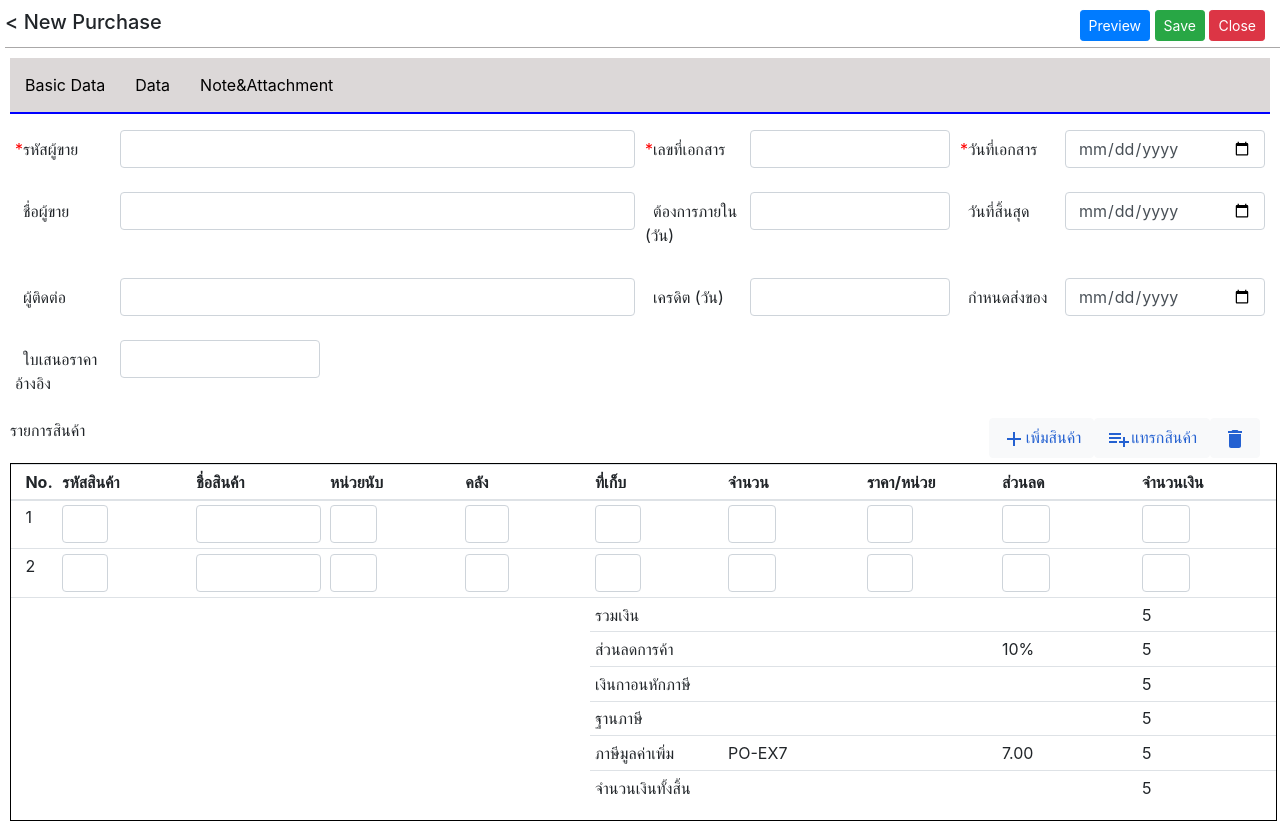
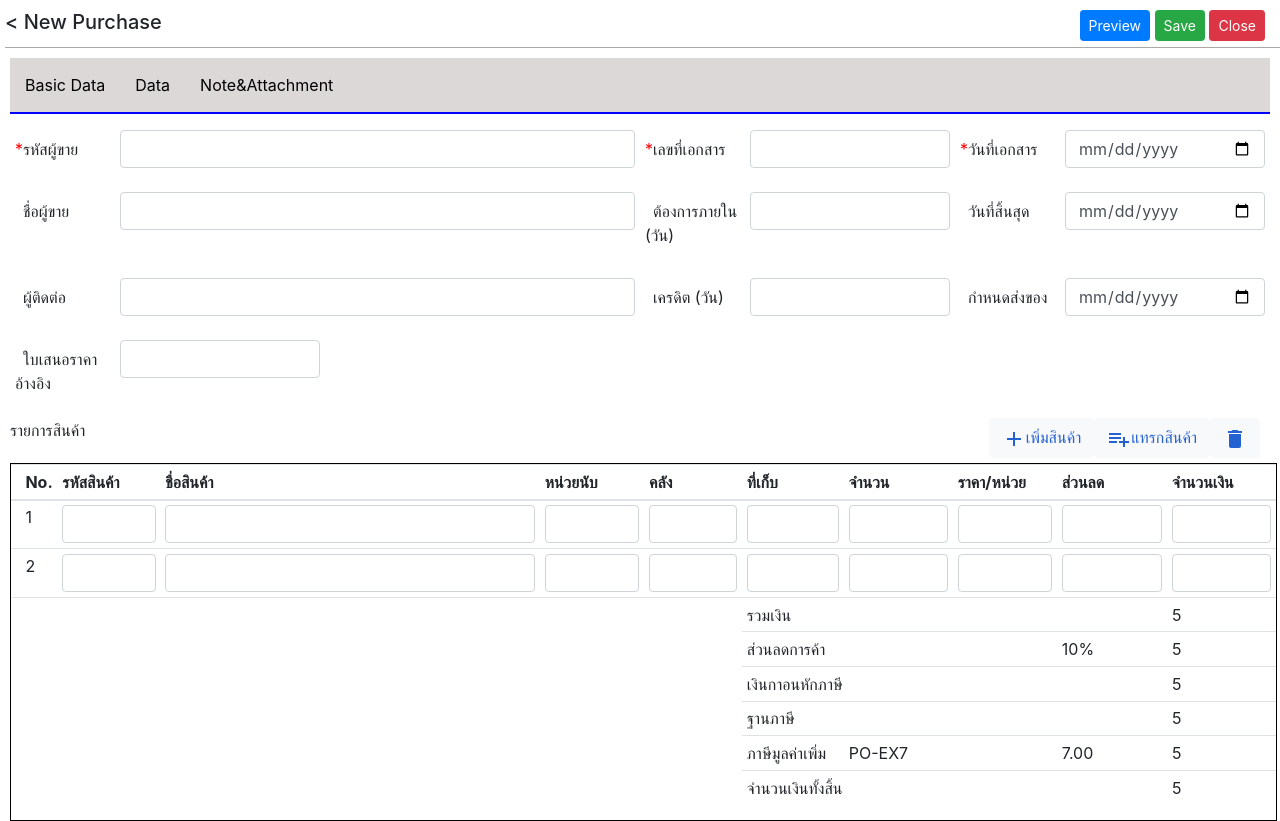
Before and after one commit to theerasak555/Workshop-CRUD, a React (Create React App) app: page /form/basicdata in a window 1280 px wide. Built offline with nearby package versions, Linux system fonts and the light colour scheme.

Commit message:
update table

```diff
--- a/src/Components/Basicdata/Basicdata.js
+++ b/src/Components/Basicdata/Basicdata.js
@@ -218,7 +218,7 @@ const Basicdata = () => {
                             <th></th>
                             <th>No.</th>
                             <th>รหัสสินค้า</th>
-                            <th>ชื่อสินค้า</th>
+                            <th style={{width:"30%"}}>ชื่อสินค้า</th>
                             <th>หน่วยนับ</th>
                             <th>คลัง</th>
                             <th>ที่เก็บ</th>
@@ -236,7 +236,7 @@ const Basicdata = () => {
                             <td>
                                 <Form>
                                     <Form.Row>
-                                        <Col sm="5">
+                                        <Col sm="12">
                                             <Form.Control
                                                 type="text"
                                                 name="productNo"
@@ -250,7 +250,7 @@ const Basicdata = () => {
                             <td>
                                 <Form>
                                     <Form.Row>
-                                        <Col sm="15">
+                                        <Col sm="12">
                                             <Form.Control
                                                 type="text"
                                                 name="productName"
@@ -264,7 +264,7 @@ const Basicdata = () => {
                             <td>
                                 <Form>
                                     <Form.Row>
-                                        <Col sm="5">
+                                        <Col sm="12">
                                             <Form.Control
                                                 type="text"
                                                 name="unit"
@@ -277,7 +277,7 @@ const Basicdata = () => {
                             </td>
                             <td><Form>
                                 <Form.Row>
-                                    <Col sm="5">
+                                    <Col sm="12">
                                         <Form.Control
                                             type="text"
                                             name="store"
@@ -290,7 +290,7 @@ const Basicdata = () => {
                             </td>
                             <td><Form>
                                 <Form.Row>
-                                    <Col sm="5">
+                                    <Col sm="12">
                                         <Form.Control
                                             type="text"
                                             name="whereStore"
@@ -303,7 +303,7 @@ const Basicdata = () => {
                             </td>
                             <td><Form>
                                 <Form.Row>
-                                    <Col sm="5">
+                                    <Col sm="12">
                                         <Form.Control
                                             type="number"
                                             name="quantity"
@@ -316,7 +316,7 @@ const Basicdata = () => {
                             </td>
                             <td><Form>
                                 <Form.Row>
-                                    <Col sm="5">
+                                    <Col sm="12">
                                         <Form.Control
                                             type="number"
                                             name="priceUnit"
@@ -328,7 +328,7 @@ const Basicdata = () => {
                             </Form></td>
                             <td><Form>
                                 <Form.Row>
-                                    <Col sm="5">
+                                    <Col sm="12">
                                         <Form.Control
                                             type="text"
                                             name="discount"
@@ -341,7 +341,7 @@ const Basicdata = () => {
                             </td>
                             <td><Form>
                                 <Form.Row>
-                                    <Col sm="5">
+                                    <Col sm="12">
                                         <Form.Control
                                             type="number"
                                             name="price"
@@ -358,7 +358,7 @@ const Basicdata = () => {
                             <td>
                                 <Form>
                                     <Form.Row>
-                                        <Col sm="5">
+                                        <Col sm="12">
                                             <Form.Control
                                                 type="text"
                                                 name="productNo"
@@ -372,7 +372,7 @@ const Basicdata = () => {
                             <td>
                                 <Form>
                                     <Form.Row>
-                                        <Col sm="15">
+                                        <Col sm="12">
                                             <Form.Control
                                                 type="text"
                                                 name="productName"
@@ -386,7 +386,7 @@ const Basicdata = () => {
                             <td>
                                 <Form>
                                     <Form.Row>
-                                        <Col sm="5">
+                                        <Col sm="12">
                                             <Form.Control
                                                 type="text"
                                                 name="unit"
@@ -399,7 +399,7 @@ const Basicdata = () => {
                             </td>
                             <td><Form>
                                 <Form.Row>
-                                    <Col sm="5">
+                                    <Col sm="12">
                                         <Form.Control
                                             type="text"
                                             name="store"
@@ -412,7 +412,7 @@ const Basicdata = () => {
                             </td>
                             <td><Form>
                                 <Form.Row>
-                                    <Col sm="5">
+                                    <Col sm="12">
                                         <Form.Control
                                             type="text"
                                             name="whereStore"
@@ -425,7 +425,7 @@ const Basicdata = () => {
                             </td>
                             <td><Form>
                                 <Form.Row>
-                                    <Col sm="5">
+                                    <Col sm="12">
                                         <Form.Control
                                             type="number"
                                             name="quantity"
@@ -438,7 +438,7 @@ const Basicdata = () => {
                             </td>
                             <td><Form>
                                 <Form.Row>
-                                    <Col sm="5">
+                                    <Col sm="12">
                                         <Form.Control
                                             type="number"
                                             name="priceUnit"
@@ -450,7 +450,7 @@ const Basicdata = () => {
                             </Form></td>
                             <td><Form>
                                 <Form.Row>
-                                    <Col sm="5">
+                                    <Col sm="12">
                                         <Form.Control
                                             type="text"
                                             name="discount"
@@ -463,7 +463,7 @@ const Basicdata = () => {
                             </td>
                             <td><Form>
                                 <Form.Row>
-                                    <Col sm="5">
+                                    <Col sm="12">
                                         <Form.Control
                                             type="number"
                                             name="price"
```
